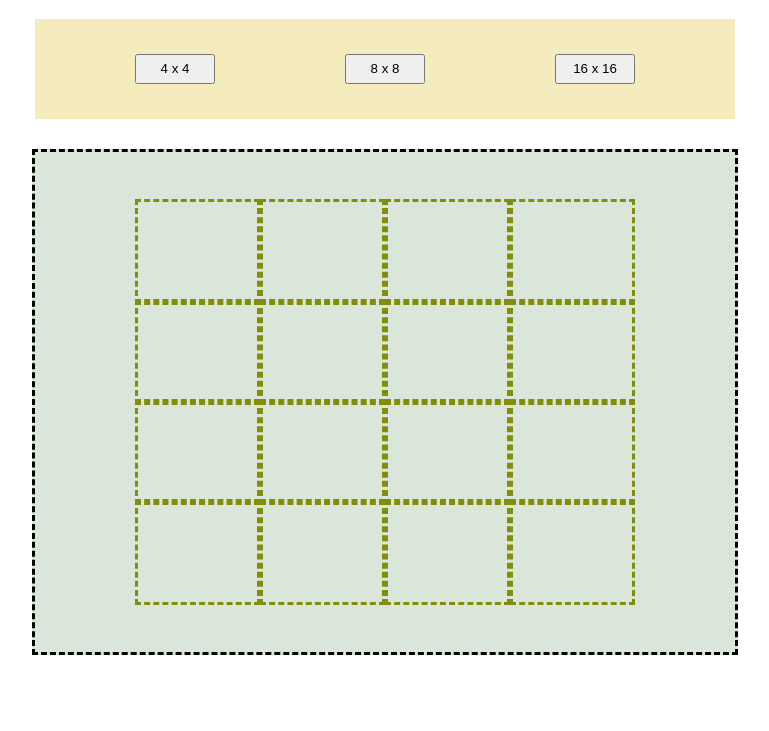
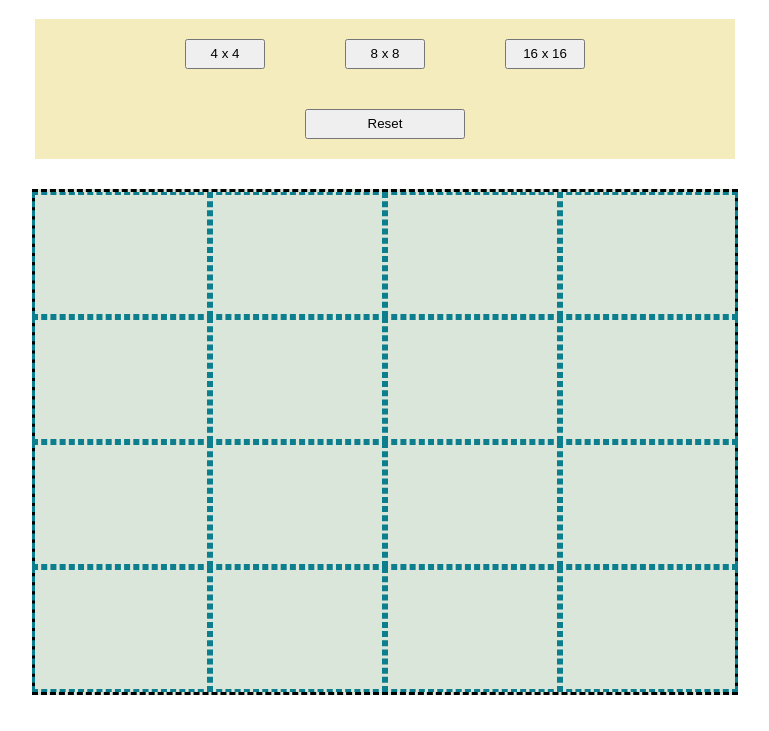
Before and after one commit to khalyruot/odin-Etchh-Sketch, a plain HTML site: page index.html in a window 1280 px wide. Both pictures are taken after a click on the button "4 x 4". Shown: the part 69-800 px from the top of the page, without its empty margins (255-1024 px from the left). Drawn offline with Linux system fonts and the light colour scheme.

Commit message:
90% done

```diff
--- a/index.html
+++ b/index.html
@@ -10,25 +10,31 @@
 <body>
   <div class="top_part">
     <h1>Etch Sketch</h1>
+    <div>
       <div class="size_button">
 
         <div>
-          <button id="fourBYfour">4 x 4</button>
+            <button id="fourBYfour" onclick="handleClick('a')">4 x 4</button>
 
         </div>
 
         <div>
-          <button id="eightBYeight">8 x 8</button>
+            <button id="eightBYeight" onclick="handleClick('b')">8 x 8</button>
         </div>
 
         <div>
-          <button id="sixteenBYsixteen">16 x 16</button>
+            <button id="sixteenBYsixteen" onclick="handleClick('c')">16 x 16</button>
         </div>
 
       </div>
 
-    <div class="grid_area">
-      <div id="container"></div>
+      <div class="size_button">
+        <button id="reset" onclick="handleClick('reset')">Reset</button>
       </div>
+
+    </div>
+
+
+    <div class="grid_area"></div>
 </body>
 </html>
--- a/script.js
+++ b/script.js
@@ -1,20 +1,18 @@
-var container = document.querySelector('#container')
+var container = document.querySelector('.grid_area');
 
 function creatGrid4x4(){
 
     for(let i = 0; i < 4; i++){
 
-        var content = document.createElement('div');
-        content.classList.add('content');
-        container.appendChild(content);
-
+        var content4x4_row = document.createElement('div');
+        content4x4_row.classList.add('content');
+        container.appendChild(content4x4_row);
 
         for(let j = 0; j < 4; j++){
-            var sub_content = document.createElement('div');
-
-            sub_content.classList.add('sub_content');
-            sub_content.textContent = " ";
-            content.appendChild(sub_content);
+            var content4x4_column = document.createElement('div');
+            content4x4_column.textContent = " ";
+            content4x4_row.appendChild(content4x4_column);
+            content4x4_column.classList.add('sub_content');
 
         }
 
@@ -37,17 +35,16 @@ function creatGrid8x8(){
 
     for(let i = 0; i < 8; i++){
 
-        var content = document.createElement('div');
-        content.classList.add('content');
-        container.appendChild(content);
+        var content8x8_row = document.createElement('div');
+        content8x8_row.classList.add('content');
+        container.appendChild(content8x8_row);
 
 
         for(let j = 0; j < 8; j++){
-            var sub_content = document.createElement('div');
-
-            sub_content.classList.add('sub_content');
-            sub_content.textContent = " ";
-            content.appendChild(sub_content);
+            var content8x8_column = document.createElement('div');
+            content8x8_column.textContent = " ";
+            content8x8_row.appendChild(content8x8_column);
+            content8x8_column.classList.add('sub_content');
 
         }
 
@@ -70,17 +67,16 @@ function creatGrid16x16(){
 
     for(let i = 0; i < 16; i++){
 
-        var content = document.createElement('div');
-        content.classList.add('content');
-        container.appendChild(content);
+        var content16x16_row = document.createElement('div');
+        content16x16_row.classList.add('content');
+        container.appendChild(content16x16_row);
 
 
         for(let j = 0; j < 16; j++){
-            var sub_content = document.createElement('div');
-
-            sub_content.classList.add('sub_content');
-            sub_content.textContent = " ";
-            content.appendChild(sub_content);
+            var content16x16_column = document.createElement('div');
+            content16x16_column.textContent = " ";
+            content16x16_row.appendChild(content16x16_column);
+            content16x16_column.classList.add('sub_content');
 
         }
 
@@ -99,24 +95,22 @@ function creatGrid16x16(){
 
 }
 
-const fourBYfour = document.getElementById("fourBYfour");
-const eightBYeight = document.getElementById("eightBYeight");
-const sixteenBYsixteen = document.getElementById("sixteenBYsixteen");
+function handleClick(buttonId){
+    if(buttonId === 'reset'){
+        location.reload();
+    }
+    else if(buttonId ==='a'){
+        creatGrid4x4();
+        console.log('a');
+    }
+    else if(buttonId ==='b'){
+        creatGrid8x8();
+        console.log('b');
+    }
+    else if(buttonId ==='c'){
+        creatGrid16x16();
+        console.log('c');
+    }
 
-fourBYfour.addEventListener("click", function(){
 
-   creatGrid4x4();
-
-});
-
-eightBYeight.addEventListener("click", function(){
-
-    creatGrid8x8();
-
- });
-
-sixteenBYsixteen.addEventListener("click", function(){
-
-    creatGrid16x16();
-
-});
+}
--- a/styles.css
+++ b/styles.css
@@ -1,14 +1,4 @@
 
-#container{
-    display: flex;
-    flex-direction: column;
-    justify-content: center;
-    align-items: center;
-    border-color:rgb(45, 93, 156);
-    height: 500px;
-    width: 900px;
-
-}
 .top_part{
     display: flex;
     flex-direction: column;
@@ -19,31 +9,30 @@
 
 .content{
     display: flex;
-    flex-direction:  row;
+    flex-direction:  column;
     justify-content: center;
     align-items: center;
-    height: 100px;
-    width: 500px;
+    height: 500px;
+    width: 80%;
 
 }
 
 .sub_content{
     display: flex;
     justify-content: center;
-    align-items: center;
     border: dashed;
-    border-color:rgb(130, 141, 12);
-    height: 100%;
+    border-color:rgb(12, 126, 141);
+    height:100%;
     width: 100%;
 
 }
 .size_button{
-    height: 100px;
+    height: 70px;
     width:  500px;
     background-color: rgb(245, 236, 190);
     display: flex;
     flex-direction: row;
-    justify-content: space-between;
+    justify-content: center;
     align-items: center;
     padding-left: 100px;
     padding-right: 100px;
@@ -52,17 +41,31 @@
 #fourBYfour{
     height: 30px;
     width: 80px;
+    margin-left: 40px;
+    margin-right: 40px
 
 }
 
 #eightBYeight{
     height: 30px;
     width: 80px;
+    margin-left: 40px;
+    margin-right: 40px
 }
 
 #sixteenBYsixteen{
     height: 30px;
     width: 80px;
+    margin-left: 40px;
+    margin-right: 40px
+}
+
+#reset{
+    display: flex;
+    justify-content: center;
+    align-items: center;
+    height: 30px;
+    width: 160px;
 }
 .grid_area{
     height: 500px;
```
Lines whose indentation alone changed are shown as unchanged.
